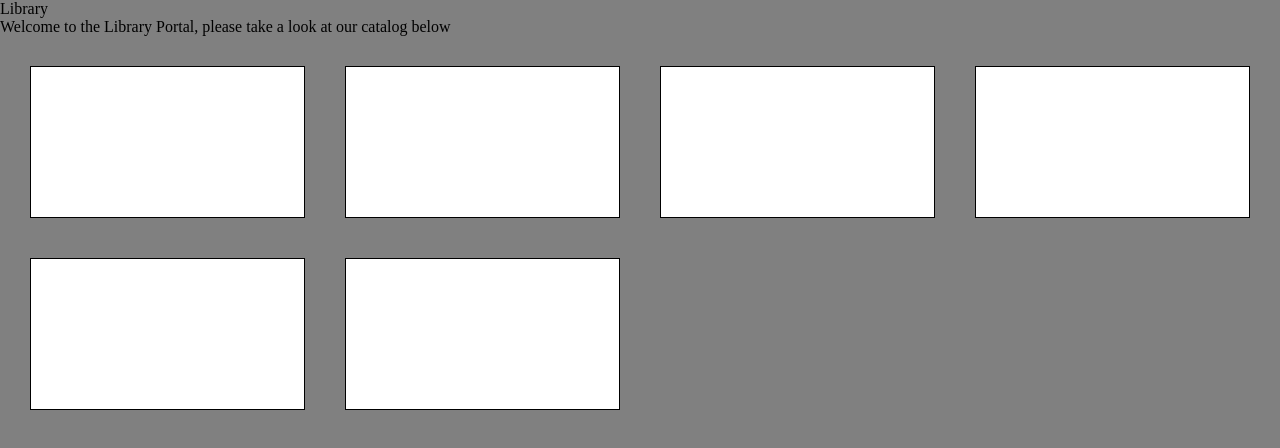
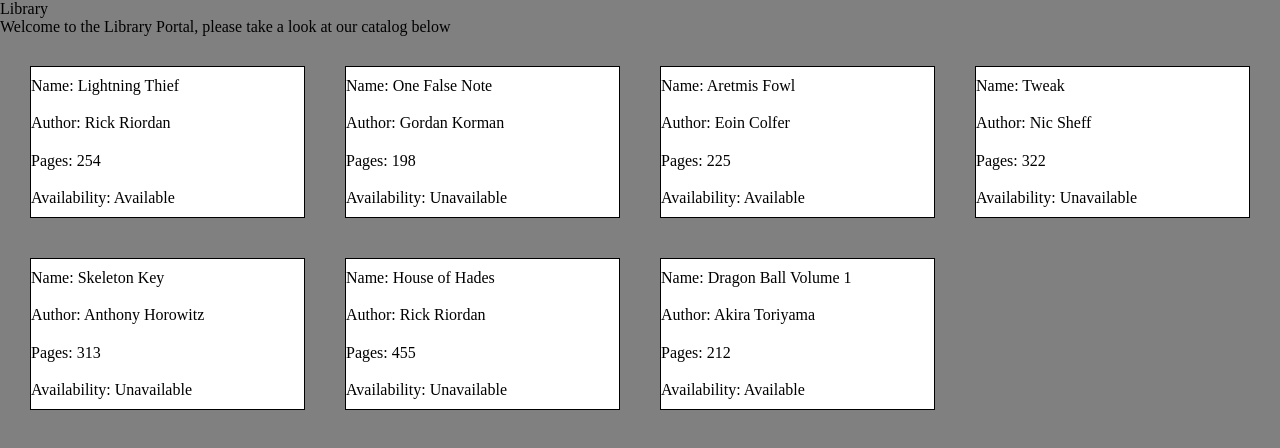
Before and after one commit to divijkhaitan/library, a plain HTML site: page index.html in a window 1280 px wide. Drawn offline with Linux system fonts and the light colour scheme.

Commit message:
Add books, population method

```diff
--- a/index.html
+++ b/index.html
@@ -12,50 +12,100 @@
     <div> Welcome to the Library Portal, please take a look at our catalog below</div>
     <div class="gridcontainers">
         <div class="cards" data="0">
-            <div class="heading">
+            <div class="title">
 
             </div>
-            <div class="content">
+            <div class="Author">
+
+            </div>
+            <div class="pages">
+
+            </div>
+            <div class="status">
 
             </div>
         </div>
         <div class="cards" data="1">
-            <div class="heading">
+            <div class="title">
 
             </div>
-            <div class="content">
+            <div class="Author">
+
+            </div>
+            <div class="pages">
+
+            </div>
+            <div class="status">
 
             </div>
         </div>
         <div class="cards" data="2">
-            <div class="heading">
+            <div class="title">
 
             </div>
-            <div class="content">
+            <div class="Author">
+
+            </div>
+            <div class="pages">
+
+            </div>
+            <div class="status">
 
             </div>
         </div>
         <div class="cards" data="3">
-            <div class="heading">
+            <div class="title">
 
             </div>
-            <div class="content">
+            <div class="Author">
+
+            </div>
+            <div class="pages">
+
+            </div>
+            <div class="status">
 
             </div>
         </div>
         <div class="cards" data="4">
-            <div class="heading">
+            <div class="title">
 
             </div>
-            <div class="content">
+            <div class="Author">
+
+            </div>
+            <div class="pages">
+
+            </div>
+            <div class="status">
 
             </div>
         </div>
         <div class="cards" data="5">
-            <div class="heading">
+            <div class="title">
 
             </div>
-            <div class="content">
+            <div class="Author">
+
+            </div>
+            <div class="pages">
+
+            </div>
+            <div class="status">
+
+            </div>
+        </div>
+        <div class="cards" data="6">
+            <div class="title">
+
+            </div>
+            <div class="Author">
+
+            </div>
+            <div class="pages">
+
+            </div>
+            <div class="status">
 
             </div>
         </div>
--- a/script.js
+++ b/script.js
@@ -1,9 +1,46 @@
-function book(title, author, pages){
+function book(title, author, pages, status){
     this.title=title
     this.author=author
     this.pages=pages
+    this.status=status
+}
+book.prototype.availability=function()
+{
+    if (this.status)
+    {
+        return "Available"
+    }
+    else
+    {
+        return "Unavailable"
+    }
 }
 
 book.prototype.info= function(){
-    console.log(`Name: ${this.title}\nAuthor: ${this.author}\nPages: ${this.pages}`)
+    console.log(`Name: ${this.title}\nAuthor: ${this.author}\nPages: ${this.pages}\nAvailability: ${this.availability}`)
 }
+
+const percy1=new book("Lightning Thief", "Rick Riordan", 254, true)
+const clues39=new book ("One False Note", "Gordan Korman",198, false)
+const artemis=new book ("Aretmis Fowl", "Eoin Colfer", 225, true)
+const tweak=new book ("Tweak", "Nic Sheff", 322, false)
+const alex= new book ("Skeleton Key", "Anthony Horowitz", 313, false)
+const heroes=new book ("House of Hades", "Rick Riordan", 455, false)
+const dragonball=new book("Dragon Ball Volume 1", "Akira Toriyama", 212, true)
+
+let catalog=[percy1, clues39, artemis, tweak, alex, heroes, dragonball]
+
+function populateSite(){
+    let currentcard;
+    let nodes;
+    for (let i=0; i<catalog.length; i++)
+    {
+        currentcard=document.querySelector(`[data='${i}']`)
+        nodes=currentcard.children;
+        nodes[0].textContent=`Name: ${catalog[i].title}`
+        nodes[1].textContent=`Author: ${catalog[i].author}`
+        nodes[2].textContent=`Pages: ${catalog[i].pages}`
+        nodes[3].textContent=`Availability: ${catalog[i].availability()}`
+    }
+}
+populateSite()
--- a/style.css
+++ b/style.css
@@ -1,11 +1,15 @@
 *{
-    background-color: gray;
     margin: 0;
     padding: 0;
+}
+
+body{
+    background-color: gray;
 }
 .gridcontainers{
     display: grid;
     grid-template-columns: repeat(auto-fit, minmax(250px, 1fr));
+    grid-template-rows: repeat(auto-fit, 1fr);
     gap: 40px;
     padding: 30px;
 }
@@ -14,4 +18,7 @@
     background-color: white;
     height: 150px;
     border: 1px solid black;
+    display: flex;
+    flex-direction: column;
+    justify-content: space-around;
 }
```
